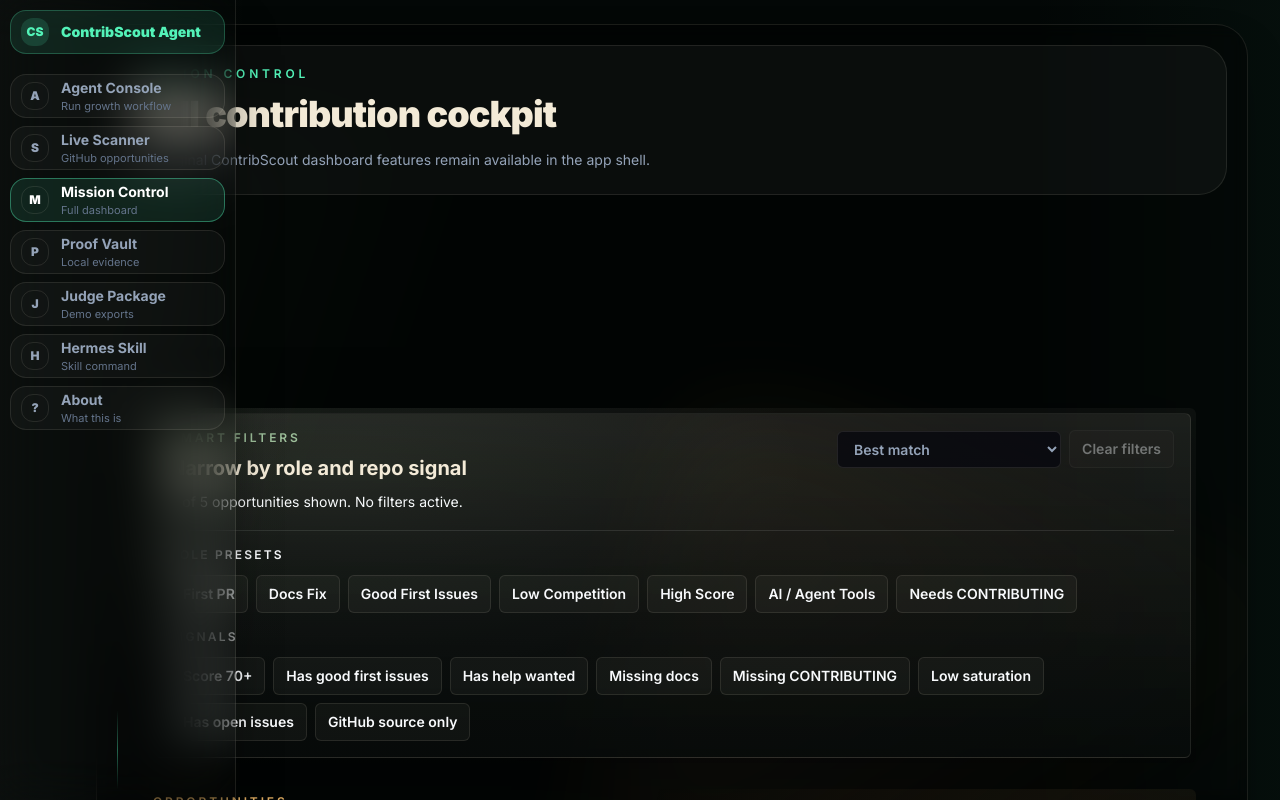
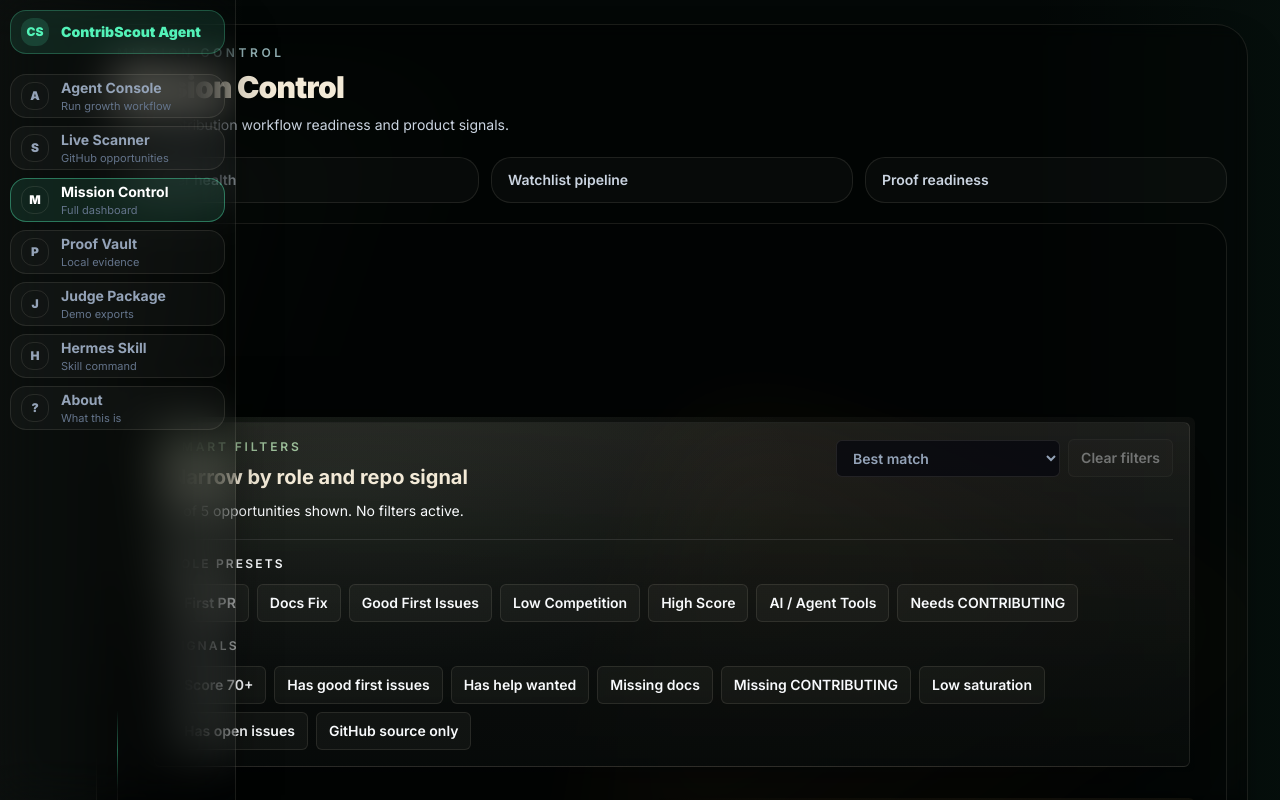
Before and after one commit to Sworntech-dev/contribscout, a Next.js app: page / in a window 1280 px wide. Both pictures are taken after a click on the button "Mission Control". Shown: the top 800 px of the page. Built offline with nearby package versions, Linux system fonts and the light colour scheme.

Commit message:
Refine app shell sidebar views

```diff
--- a/src/components/app-shell.tsx
+++ b/src/components/app-shell.tsx
@@ -23,6 +23,22 @@ export function AppShell() {
   const [agentRun, setAgentRun] = useState<AgentRunResult | null>(null);
   const [provisioningResult, setProvisioningResult] = useState<ProvisionResponse | null>(null);
   const [proofCandidateSaved, setProofCandidateSaved] = useState(false);
+  const [agentProofCount, setAgentProofCount] = useState(0);
+
+  useEffect(() => {
+    if (activeView !== "proof") return;
+
+    const timeout = window.setTimeout(() => {
+      try {
+        const saved = window.localStorage.getItem("contribscout.agentProof.v1");
+        setAgentProofCount(saved ? JSON.parse(saved).length ?? 0 : 0);
+      } catch {
+        setAgentProofCount(0);
+      }
+    }, 0);
+
+    return () => window.clearTimeout(timeout);
+  }, [activeView, proofCandidateSaved]);
 
   useEffect(() => {
     if (activeView !== "scanner" && activeView !== "proof") return;
@@ -65,7 +81,7 @@ export function AppShell() {
             ) : null}
 
             {activeView === "judge" ? (
-              <JudgeDemoPackage
+              <JudgeView
                 agentRun={agentRun}
                 provisioningResult={provisioningResult}
                 proofCandidateSaved={proofCandidateSaved}
@@ -73,7 +89,7 @@ export function AppShell() {
             ) : null}
 
             {activeView === "scanner" || activeView === "mission" || activeView === "proof" ? (
-              <MissionView activeView={activeView} />
+              <MissionView activeView={activeView} agentProofCount={agentProofCount} />
             ) : null}
 
             {activeView === "hermes" ? <HermesSkillView /> : null}
@@ -163,86 +179,166 @@ function MobileTabs({
   );
 }
 
-function MissionView({ activeView }: { activeView: AppView }) {
+function MissionView({ activeView, agentProofCount }: { activeView: AppView; agentProofCount: number }) {
   const heading =
     activeView === "scanner"
       ? {
           eyebrow: "Live scanner",
-          title: "GitHub contribution radar",
-          body: "The full scanner view is loaded below. It preserves filters, watchlist, reports, briefs, PR kits, and Proof Vault behavior.",
+          title: "Live Scanner",
+          body: "Review the GitHub opportunities ContribScout can evaluate for agent runs.",
         }
       : activeView === "proof"
         ? {
             eyebrow: "Proof Vault",
-            title: "Local contribution evidence",
-            body: "The dashboard opens below and scrolls to Proof Vault so existing localStorage-backed proof logic stays untouched.",
+            title: "Proof Vault",
+            body: "Review saved agent proof candidates and contribution evidence.",
           }
         : {
             eyebrow: "Mission Control",
-            title: "Full contribution cockpit",
-            body: "All original ContribScout dashboard features remain available in the app shell.",
+            title: "Mission Control",
+            body: "Track contribution workflow readiness and product signals.",
           };
 
   return (
-    <div className="space-y-5">
+    <ViewFrame>
       <ShellIntro eyebrow={heading.eyebrow} title={heading.title} body={heading.body} />
+      {activeView === "proof" ? <ProofCandidateSummary count={agentProofCount} /> : null}
+      {activeView === "scanner" ? <ScannerFocusNote /> : null}
+      {activeView === "mission" ? <MissionFocusNote /> : null}
+      <div className="overflow-hidden rounded-[1.5rem] border border-cream/10 bg-black/20">
         <MissionControlDashboard />
       </div>
+    </ViewFrame>
   );
 }
 
 function HermesSkillView() {
   return (
-    <div className="space-y-5">
+    <ViewFrame>
       <ShellIntro
         eyebrow="Hermes Skill"
         title="Hermes-compatible agent layer"
-        body="ContribScout remains a standalone Vercel app. The Hermes skill package calls the Agent API and prints the returned Markdown report."
+        body="Short instructions for running the skill layer against the ContribScout Agent API."
       />
-      <div className="rounded-[1.5rem] border border-cream/10 bg-black/35 p-5">
+      <div className="grid gap-4 lg:grid-cols-[0.8fr_1.2fr]">
+        <div className="rounded-[1.5rem] border border-cream/10 bg-black/28 p-5">
+          <p className="text-xs font-semibold uppercase tracking-[0.22em] text-cyan-100/70">Skill path</p>
+          <p className="mt-2 break-words text-sm font-bold text-white">hermes/skills/contribscout-agent</p>
+          <div className="mt-5 space-y-3 text-sm leading-6 text-slate-300">
+            <p><span className="text-slate-500">Endpoint:</span> /api/agent/run</p>
+            <p><span className="text-slate-500">Env:</span> CONTRIBSCOUT_API_URL optional</p>
+            <p><span className="text-slate-500">Stripe:</span> not required by the skill script</p>
+          </div>
+        </div>
+        <div className="rounded-[1.5rem] border border-cream/10 bg-black/28 p-5">
           <p className="text-sm font-bold text-white">Command</p>
           <pre className="mt-3 overflow-auto rounded-2xl border border-cream/10 bg-black/45 p-4 text-xs leading-6 text-slate-300">
             {`python hermes/skills/contribscout-agent/scripts/run_contribscout_agent.py "Grow visibility for an AI agent tooling project through useful open-source contributions."`}
           </pre>
-        <p className="mt-4 text-sm leading-7 text-slate-400">
-          The skill does not require Stripe credentials and does not host Hermes inside Vercel. It is a skill layer that
-          consumes `/api/agent/run`.
-        </p>
         </div>
       </div>
+    </ViewFrame>
   );
 }
 
 function AboutView() {
   return (
-    <div className="space-y-5">
+    <ViewFrame>
       <ShellIntro
         eyebrow="About"
         title="Open-source growth operations for AI teams"
-        body="ContribScout Agent turns a business goal into a live-or-honest-fallback contribution workflow: scan, select, brief, prepare PR, provision, and package for judges."
+        body="A focused agent workspace for turning open-source growth goals into PR-ready contribution workflows."
       />
+      <div className="rounded-[1.5rem] border border-cream/10 bg-black/24 p-5 text-sm leading-7 text-slate-300">
+        ContribScout scans GitHub opportunities, selects a high-leverage contribution path, prepares a PR-ready plan,
+        keeps proof artifacts local, exposes an optional Stripe provisioning step, and ships a Hermes-compatible skill layer
+        for agent-assisted reports.
+      </div>
       <div className="grid gap-4 md:grid-cols-3">
         {[
-          ["No fake live data", "Sample fallback is always marked as sample."],
-          ["No fake provisioning", "Stripe only shows checkout when a real test session exists."],
-          ["Local-first proof", "Proof Vault and agent proof candidates stay in browser storage."],
+          ["GitHub scan", "Live results when configured, honest sample fallback when not."],
+          ["PR-ready plan", "Brief, duplicate guard, PR copy, and validation notes."],
+          ["Proof + provisioning", "Local Proof Vault plus a real Stripe test-mode checkout path."],
         ].map(([title, body]) => (
-          <article key={`about-${title}`} className="rounded-[1.5rem] border border-cream/10 bg-white/[0.035] p-5">
+          <article key={`about-${title}`} className="rounded-[1.5rem] border border-cream/10 bg-white/[0.025] p-5">
             <h3 className="font-black text-white">{title}</h3>
             <p className="mt-2 text-sm leading-6 text-slate-400">{body}</p>
           </article>
         ))}
       </div>
-    </div>
+    </ViewFrame>
   );
 }
 
 function ShellIntro({ eyebrow, title, body }: { eyebrow: string; title: string; body: string }) {
   return (
-    <div className="rounded-[1.75rem] border border-cream/10 bg-white/[0.035] p-5">
-      <p className="text-xs font-semibold uppercase tracking-[0.32em] text-mint">{eyebrow}</p>
-      <h1 className="mt-3 text-3xl font-black tracking-tight text-cream sm:text-4xl">{title}</h1>
-      <p className="mt-3 max-w-3xl text-sm leading-7 text-slate-400">{body}</p>
+    <div>
+      <p className="text-xs font-semibold uppercase tracking-[0.3em] text-cyan-100/70">{eyebrow}</p>
+      <h1 className="mt-2 text-2xl font-black tracking-tight text-cream sm:text-3xl">{title}</h1>
+      <p className="mt-2 max-w-3xl text-sm leading-6 text-slate-300">{body}</p>
     </div>
   );
 }
+
+function ViewFrame({ children }: { children: React.ReactNode }) {
+  return <div className="mx-auto max-w-6xl space-y-5">{children}</div>;
+}
+
+function ScannerFocusNote() {
+  return (
+    <div className="rounded-[1.25rem] border border-cyan-100/10 bg-cyan-100/[0.035] px-4 py-3 text-sm text-slate-300">
+      Tip: this view scrolls to ranked opportunities after loading while preserving the scanner&apos;s existing filters and actions.
+    </div>
+  );
+}
+
+function MissionFocusNote() {
+  return (
+    <div className="grid gap-3 sm:grid-cols-3">
+      {["Scanner health", "Watchlist pipeline", "Proof readiness"].map((item) => (
+        <div
+          key={`mission-focus-${item}`}
+          className="rounded-[1.25rem] border border-cream/10 bg-white/[0.025] px-4 py-3 text-sm font-semibold text-slate-300"
+        >
+          {item}
+        </div>
+      ))}
+    </div>
+  );
+}
+
+function ProofCandidateSummary({ count }: { count: number }) {
+  return (
+    <div className="rounded-[1.25rem] border border-cream/10 bg-black/24 px-4 py-3 text-sm text-slate-300">
+      {count > 0
+        ? `${count} saved agent proof ${count === 1 ? "candidate" : "candidates"} found in local storage.`
+        : "Run the agent and save a proof candidate to populate the vault."}
+    </div>
+  );
+}
+
+function JudgeView({
+  agentRun,
+  provisioningResult,
+  proofCandidateSaved,
+}: {
+  agentRun: AgentRunResult | null;
+  provisioningResult: ProvisionResponse | null;
+  proofCandidateSaved: boolean;
+}) {
+  return (
+    <ViewFrame>
+      <ShellIntro
+        eyebrow="Judge package"
+        title="Judge Package"
+        body="Export the demo narrative, integration status, Hermes command, and submission summary."
+      />
+      <JudgeDemoPackage
+        agentRun={agentRun}
+        provisioningResult={provisioningResult}
+        proofCandidateSaved={proofCandidateSaved}
+        compactHeader
+      />
+    </ViewFrame>
+  );
+}
--- a/src/components/judge-demo-package.tsx
+++ b/src/components/judge-demo-package.tsx
@@ -15,10 +15,12 @@ export function JudgeDemoPackage({
   agentRun,
   provisioningResult,
   proofCandidateSaved,
+  compactHeader = false,
 }: {
   agentRun: AgentRunResult | null;
   provisioningResult: ProvisionResponse | null;
   proofCandidateSaved: boolean;
+  compactHeader?: boolean;
 }) {
   const [commandCopyState, setCommandCopyState] = useState<CopyState>("idle");
   const [summaryCopyState, setSummaryCopyState] = useState<CopyState>("idle");
@@ -51,6 +53,7 @@ export function JudgeDemoPackage({
   return (
     <section id="judge-demo-package" className="scroll-mt-24 space-y-6">
       <div className="space-y-6">
+        {!compactHeader ? (
         <div className="max-w-3xl">
           <p className="text-xs font-semibold uppercase tracking-[0.32em] text-warm">Section D · Judge-ready packet</p>
           <h2 className="mt-3 text-3xl font-black tracking-tight text-cream sm:text-4xl">
@@ -64,6 +67,7 @@ export function JudgeDemoPackage({
             timeline, a judge summary, and a concise presentation script.
           </p>
         </div>
+        ) : null}
 
         {!agentRun ? (
           <div className="premium-panel rounded-md p-6 text-center">
```
Lines whose indentation alone changed are shown as unchanged.
